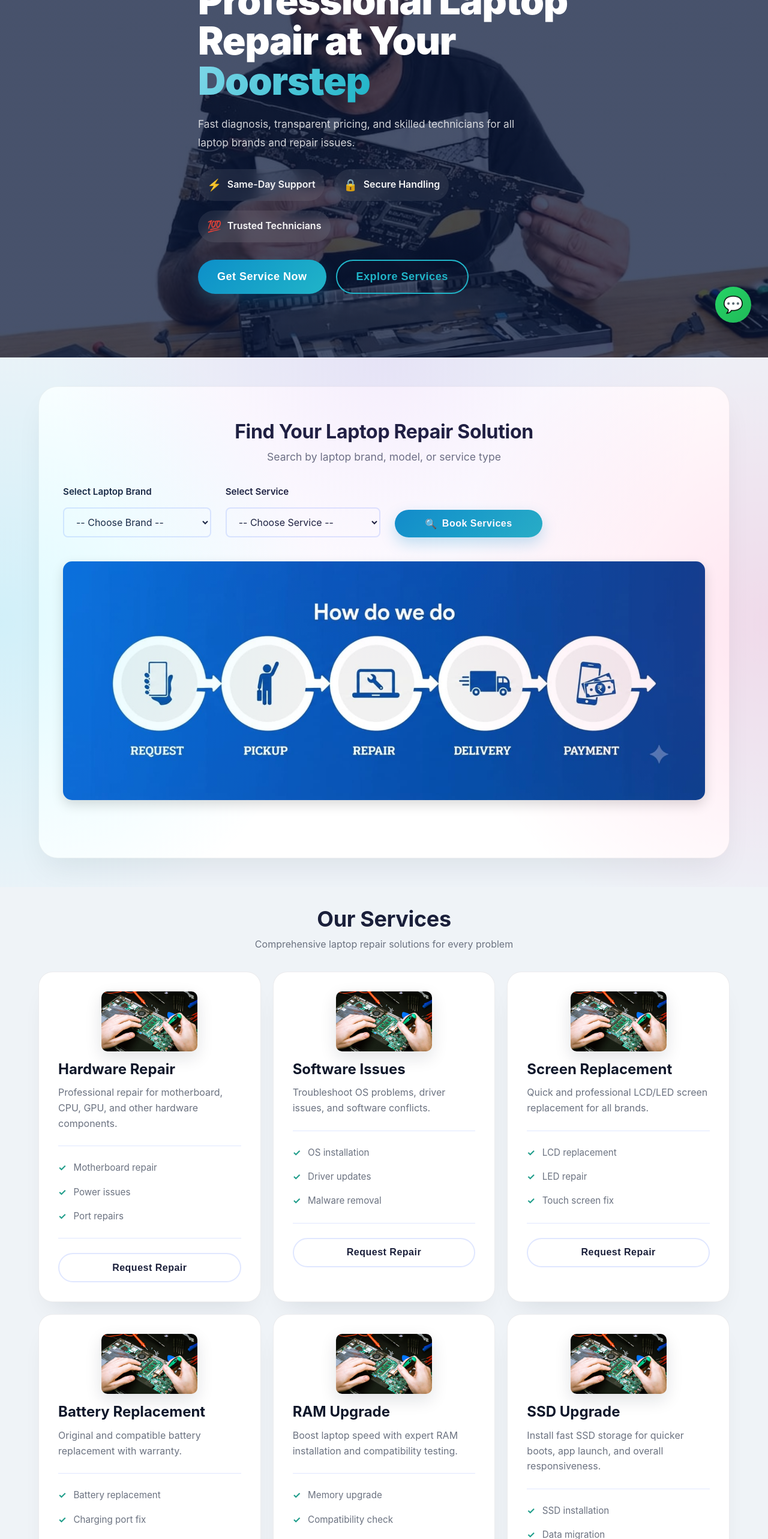
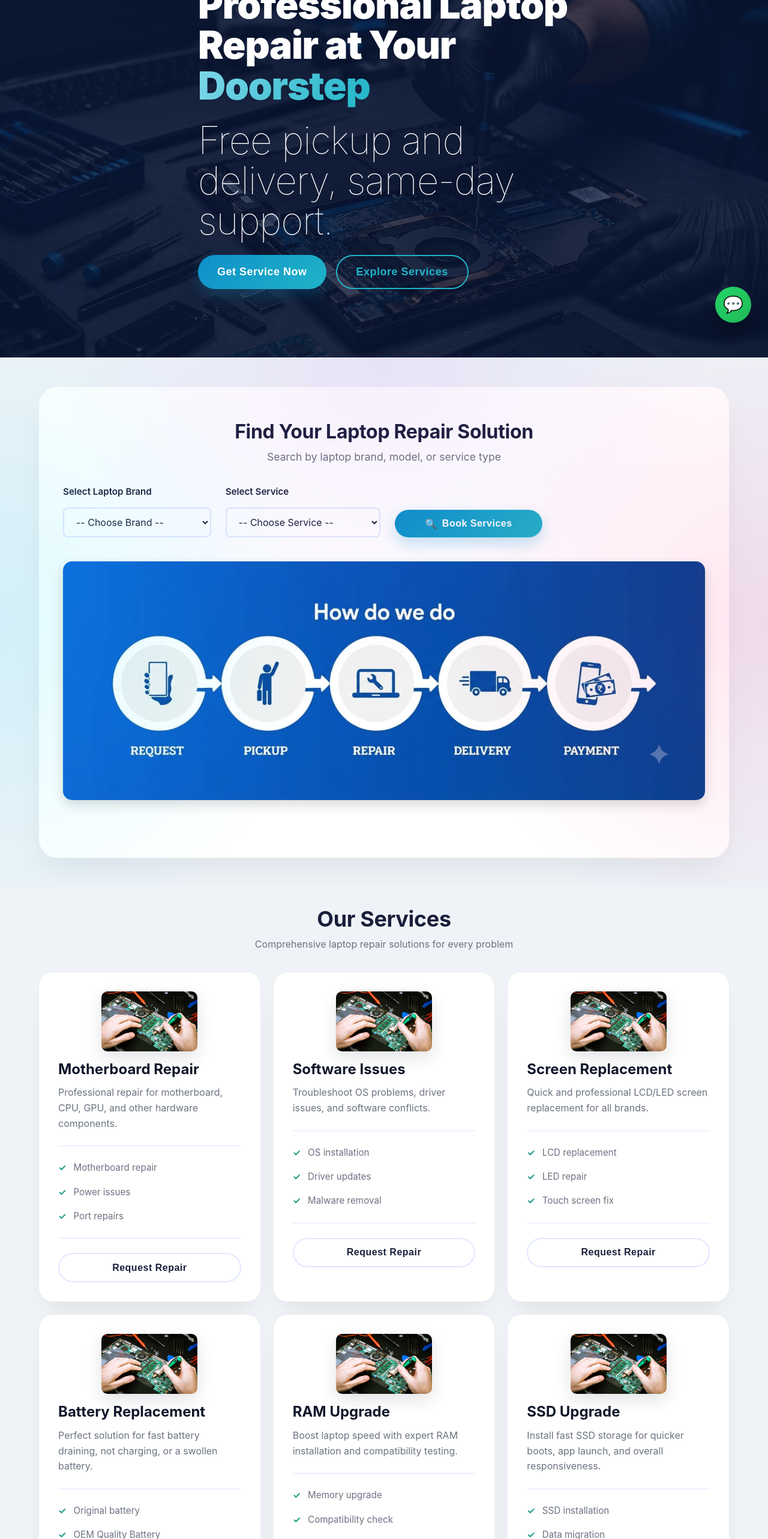
Before and after one commit to pasupuletivenkatababu/LaptopRepairDoorStepService, a React (Vite) app: page / in a window 1280 px wide. Shown: the part 234-2800 px from the top of the page at 60% size. Built offline with nearby package versions, Linux system fonts and the light colour scheme.

Commit message:
updated components

```diff
--- a/src/App.jsx
+++ b/src/App.jsx
@@ -6,8 +6,6 @@ import SearchBar from './components/SearchBar';
 import Services from './components/Services';
 
 import WhyChooseUs from './components/WhyChooseUs';
-import Testimonials from './components/Testimonials';
-
 import ContactSection from './components/ContactSection';
 import Footer from './components/Footer';
 
@@ -29,10 +27,7 @@ function App() {
       <Hero />
       <SearchBar />
       <Services />
-
       <WhyChooseUs />
-      <Testimonials />
-
       <ContactSection />
       <Footer />
     </div>
--- a/src/Hero.css
+++ b/src/Hero.css
@@ -38,6 +38,22 @@
   -webkit-background-clip: text;
   -webkit-text-fill-color: transparent;
   background-clip: text;
+}
+.hero-subtitle1{
+  font-size: clamp(2.4rem, 5vw, 4rem);
+  font-weight: 75;
+  line-height: 1.05;
+  margin-bottom: 1.5rem;
+  color: #ffffff;
+  letter-spacing: -0.02em;
+}
+
+.hero-subtitle1 .highlight{
+    background: linear-gradient(120deg, #7fd8e9 0%, #20b4c8 100%);
+  -webkit-background-clip: text;
+  -webkit-text-fill-color: transparent;
+  background-clip: text;
+
 }
 
 .hero-subtitle {
@@ -344,7 +360,8 @@
         rgba(10, 24, 58, 0.75),
         rgba(10, 24, 58, 0.75)
     ),
-    url("./assets/kishu.jpeg");
+    /*url("./assets/kishu.jpeg");*/
+    url("./assets//laptop.jpeg");
 
     background-size: cover;
     background-position: center;
--- a/src/components/Hero.jsx
+++ b/src/components/Hero.jsx
@@ -1,6 +1,7 @@
 import React from 'react';
 import '../Hero.css';
-import HeroImage from '../assets/kishu.jpeg';
+//import HeroImage from '../assets/kishu.jpeg';
+import HeroImage from '../assets/laptop.jpeg'
 
 const Hero = () => {
   const scrollToSection = (id) => {
@@ -17,23 +18,11 @@ const Hero = () => {
           <h1 className="hero-title">
             Professional Laptop Repair at Your <span className="highlight">Doorstep</span>
           </h1>
-          <p className="hero-subtitle">
-            Fast diagnosis, transparent pricing, and skilled technicians for all laptop brands and repair issues.
-          </p>
-          <div className="hero-features">
-            <div className="feature-item">
-              <span className="feature-icon">⚡</span>
-              <span>Same-Day Support</span>
-            </div>
-            <div className="feature-item">
-              <span className="feature-icon">🔒</span>
-              <span>Secure Handling</span>
-            </div>
-            <div className="feature-item">
-              <span className="feature-icon">💯</span>
-              <span>Trusted Technicians</span>
-            </div>
-          </div>
+          <h1 className ="hero-subtitle1">
+            Free pickup and delivery, same-day support.
+          </h1>
+
+
           <div className="hero-buttons">
             <button className="btn btn-primary btn-lg" onClick={() => scrollToSection('services')}>
               Get Service Now
--- a/src/components/Navbar.jsx
+++ b/src/components/Navbar.jsx
@@ -23,7 +23,7 @@ const Navbar = ({ isScrolled }) => {
         <div className="navbar-brand">
           <div className="logo">
             <span className="logo-icon">🔧</span>
-            <span className="logo-text">LaptopFix Pro</span>
+            <span className="logo-text">Laptop Service World</span>
           </div>
         </div>
 
@@ -38,7 +38,6 @@ const Navbar = ({ isScrolled }) => {
         <ul className={`nav-links ${isMenuOpen ? 'active' : ''}`}>
           <li><a onClick={() => scrollToSection('services')}>Services</a></li>
           <li><a onClick={() => scrollToSection('why-us')}>Why Us</a></li>
-          <li><a onClick={() => scrollToSection('testimonials')}>Reviews</a></li>
           <li><a onClick={() => scrollToSection('contact')}>Contact</a></li>
         </ul>
 
--- a/src/components/SearchBar.jsx
+++ b/src/components/SearchBar.jsx
@@ -10,7 +10,7 @@ const SearchBar = () => {
   const [hasSearched, setHasSearched] = useState(false);
 
   const services = [
-    'Hardware Repair',
+    'Motherboard Repair',
     'Software Issues',
     'Screen Replacement',
     'Battery Replacement',
--- a/src/components/Services.jsx
+++ b/src/components/Services.jsx
@@ -16,7 +16,7 @@ const Services = () => {
     {
       id: 1,
       image: HardwareRepairImage,
-      title: 'Hardware Repair',
+      title: 'Motherboard Repair',
       description: 'Professional repair for motherboard, CPU, GPU, and other hardware components.',
       features: ['Motherboard repair', 'Power issues', 'Port repairs']
     },
@@ -41,8 +41,8 @@ const Services = () => {
       image: HardwareRepairImage,
       icon: '🔋',
       title: 'Battery Replacement',
-      description: 'Original and compatible battery replacement with warranty.',
-      features: ['Battery replacement', 'Charging port fix', 'Power adapter service']
+      description: ' Perfect solution for fast battery draining, not charging, or a swollen battery.',
+      features: ['Original battery', 'OEM Quality Battery','Compatible Battery']
     },
     {
       id: 5,
@@ -91,6 +91,22 @@ const Services = () => {
       title: 'Cleaning & Maintenance',
       description: 'Deep cleaning, dust removal, and thermal paste application.',
       features: ['Dust cleaning', 'Cooling improvement', 'Preventive maintenance']
+    },
+    {
+      id: 11,
+      image: HardwareRepairImage,
+      icon: '🖥️',
+      title: 'Laptop CoolingFan Replacement',
+      description: 'Replace damaged panels and casing to restore the laptop’s look and strength.',
+      features: ['Panel replacement', 'Case repair', 'Finish polishing']
+    },
+    {
+      id: 12,
+      image: HardwareRepairImage,
+      icon: '🖥️',
+      title: 'Charging Port Replacement',
+      description: 'Replace damaged panels and casing to restore the laptop’s look and strength.',
+      features: ['Panel replacement', 'Case repair', 'Finish polishing']
     }
   ];
 
```
Also changed, not shown: src/assets/laptop.jpeg (added).
